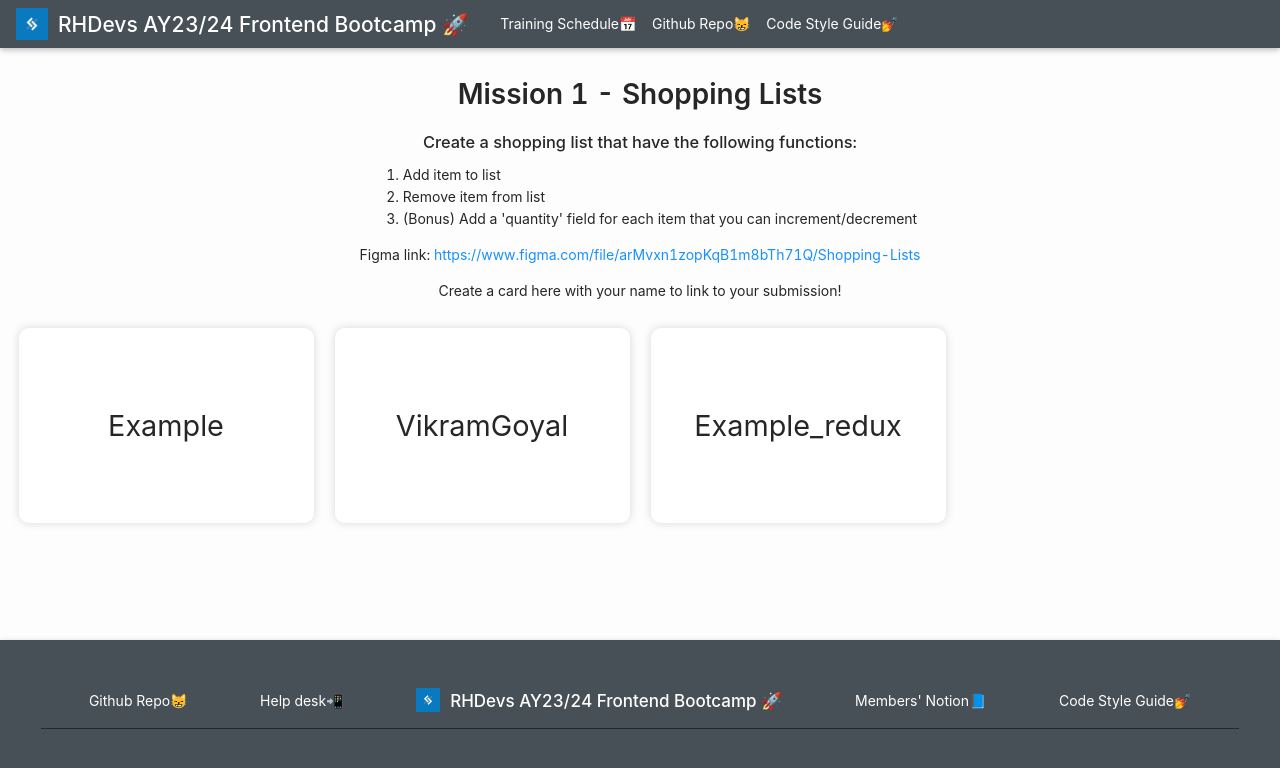
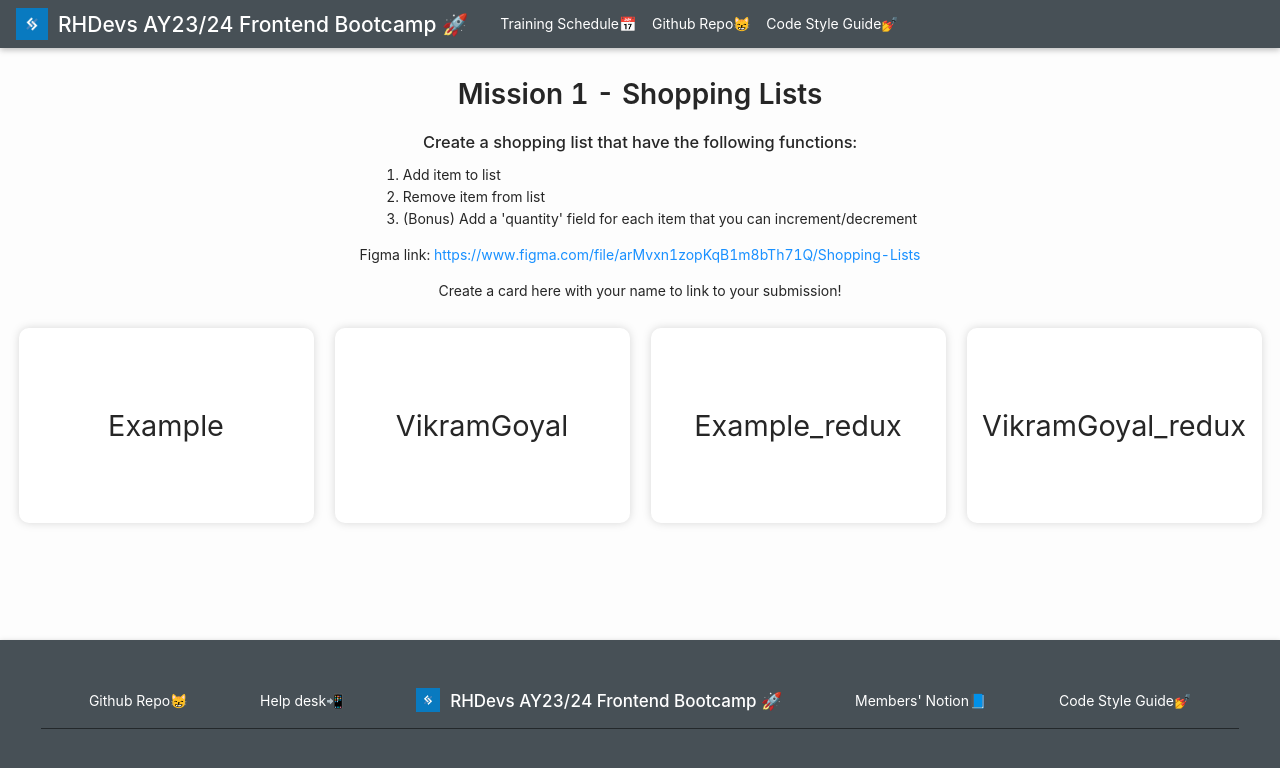
Before and after one commit to rhdevs/AY23-24-rhdevs-frontend-training, a React (Create React App) app: page /missions/1 in a window 1280 px wide. Shown: the top 768 px of the page. Built offline with nearby package versions, Linux system fonts and the light colour scheme; the HTML template or start-up script is replaced by a standard one.

Commit message:
Finally added the connections and paths lol. It works now.

```diff
--- a/src/App.tsx
+++ b/src/App.tsx
@@ -28,6 +28,9 @@ const SL_VikramGoyal = React.lazy(
 const SL_Example_redux = React.lazy(
   () => import(/* webpackChunckName: "Example_redux" */ './pages/YourShoppingListsHere/Example_redux'),
 )
+const SL_VikramGoyal_redux = React.lazy(
+  () => import(/* webpackChunckName: "VikramGoyal_redux" */ './pages/YourShoppingListsHere/VikramGoyal_redux'),
+)
 // Add your Page here!
 
 function App() {
@@ -43,6 +46,7 @@ function App() {
       <Route path={`${PATHS.MISSIONS}/1/Example`} exact component={SL_Example} />
       <Route path={`${PATHS.MISSIONS}/1/VikramGoyal`} exact component={SL_VikramGoyal} />
       <Route path={`${PATHS.MISSIONS}/1/Example_redux`} exact component={SL_Example_redux} />
+      <Route path={`${PATHS.MISSIONS}/1/VikramGoyal_redux`} exact component={SL_VikramGoyal_redux} />
       {/* Add your Route here! */}
 
       <Route component={NotFound} />
--- a/src/pages/Mission1HomePage/index.tsx
+++ b/src/pages/Mission1HomePage/index.tsx
@@ -53,6 +53,7 @@ const Mission1Page = () => {
           <Mission1NameCard name="Example" />
           <Mission1NameCard name="VikramGoyal" />
           <Mission1NameCard name="Example_redux" />
+          <Mission1NameCard name="VikramGoyal_redux" />
           {/* Add your Name Card here! */}
         </InformationCardSection>
       </MembersSection>
```
Also changed, not shown: src/store/VikramGoyal/actions.ts (line endings or trailing spaces).
